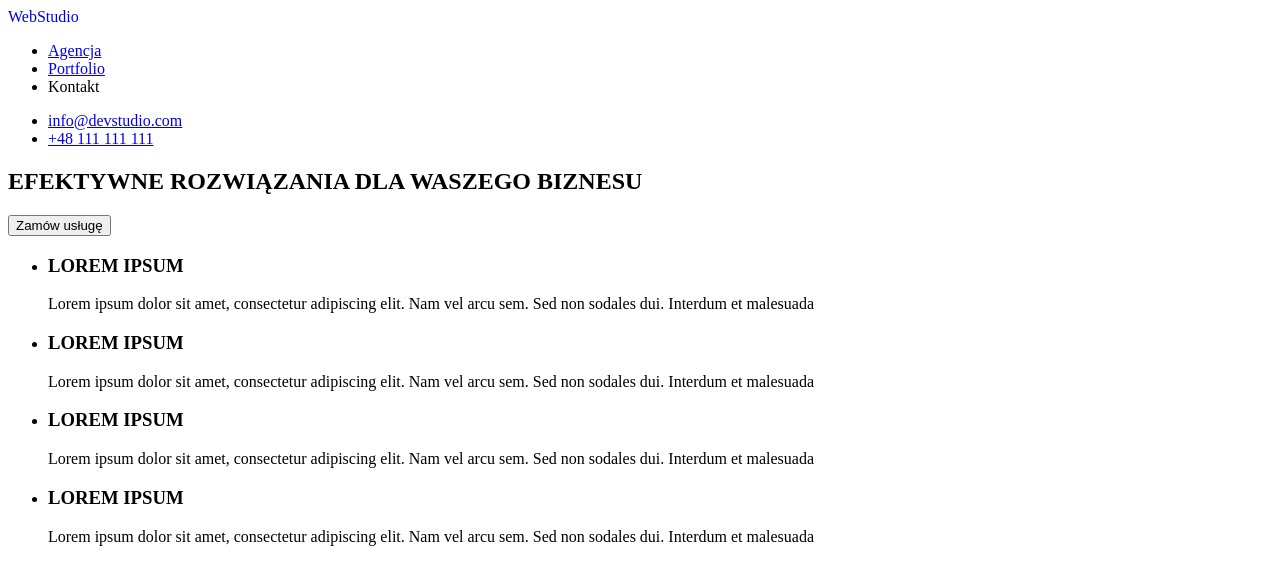
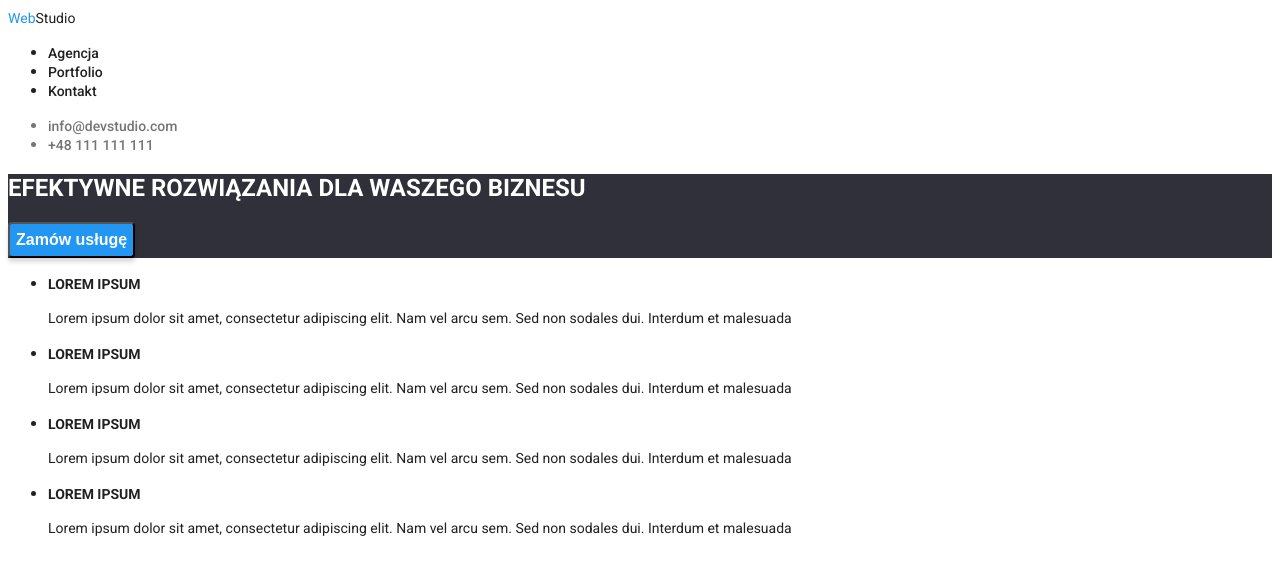
Before and after one commit to Krzysztof-Wieliczko/goit-markup-hw-02, a plain HTML site: page index.html in a window 1280 px wide. Shown: the top 562 px of the page. Drawn offline with Linux system fonts and the light colour scheme; the site is published under a folder, as on GitHub Pages, so addresses that start at the root find nothing.

Commit message:
test css
update css

```diff
--- a/index.html
+++ b/index.html
@@ -12,7 +12,7 @@
       href="https://fonts.googleapis.com/css2?family=Raleway:ital,wght@1,700&family=Roboto:wght@400;500;700;900&display=swap"
       rel="stylesheet"
     />
-    <link href="/css/style.css" rel="stylesheet" />
+    <link href="./css/style.css" rel="stylesheet" />
   </head>
   <body class="background-color">
     <!-- Menu strony -->
```
Also changed, not shown: portfolio.html (+1 -1 lines).
